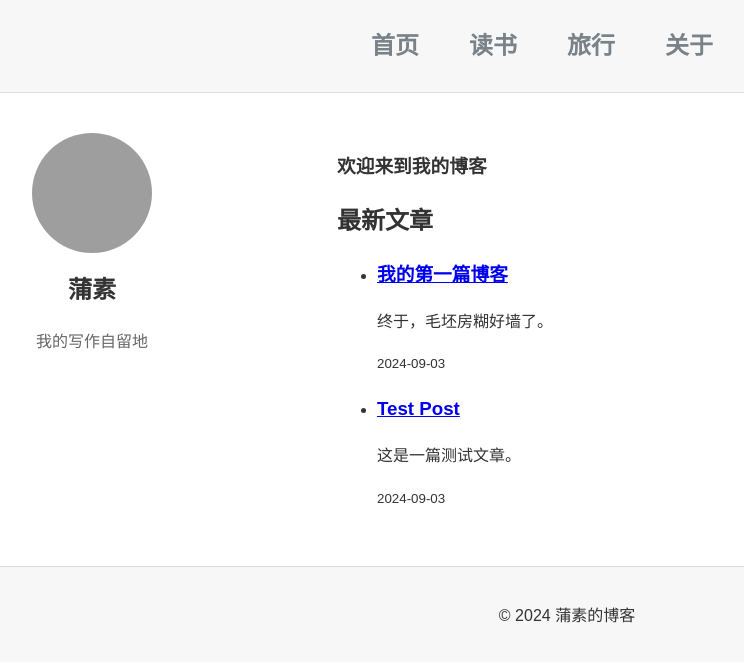
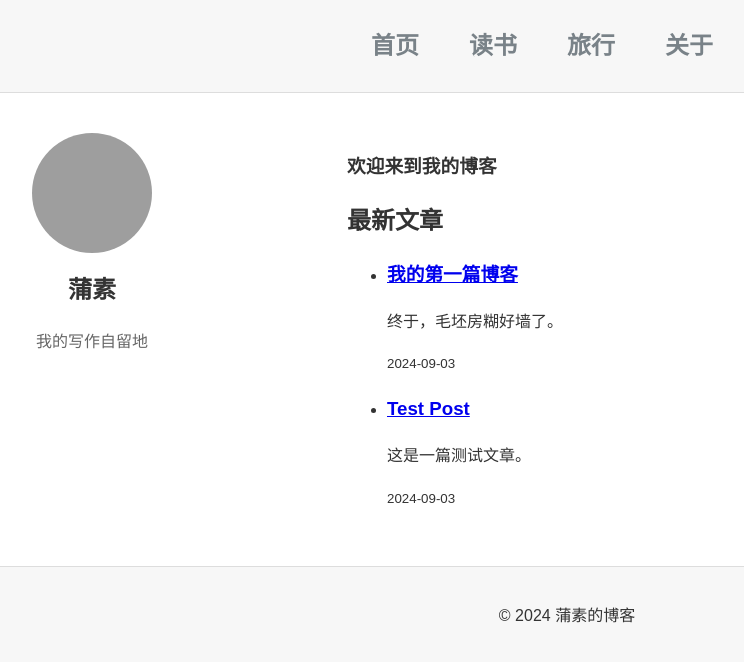
Before and after one commit to pususu/skills-github-pages, a Jekyll site: the page built from index.html, in a window 1280 px wide. Shown: the top 662 px of the page, without its empty margins (73-817 px from the left). Built offline with Jekyll 4.4.1, drawn with Linux system fonts in a browser that asks for light colours; grey boxes are pictures that could not be loaded.

Commit message:
Update style.css

```diff
--- a/assets/css/style.css
+++ b/assets/css/style.css
@@ -58,7 +58,7 @@ body {
 .sidebar {
     flex: 1;
     max-width: 250px;
-    margin-right: 20px;
+    margin-right: 30px; /* 统一的右边距 */
 }
 
 /* 个人信息部分 */
@@ -88,7 +88,7 @@ body {
 /* 右侧内容区域样式 */
 .content {
     flex: 3;
-    padding-left: 50px; /* 保持与左侧内容的对齐 */
+    padding-left: 30px; /* 保持与左侧内容的对齐 */
 }
 
 /* 文章内容样式 */
```
